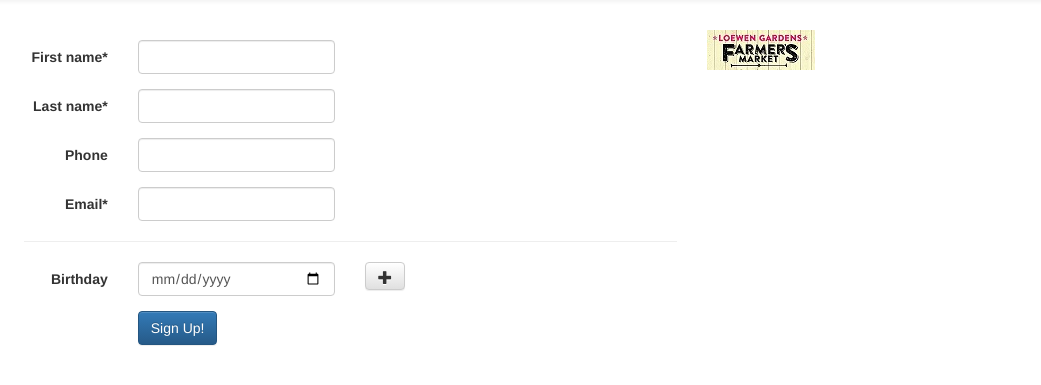
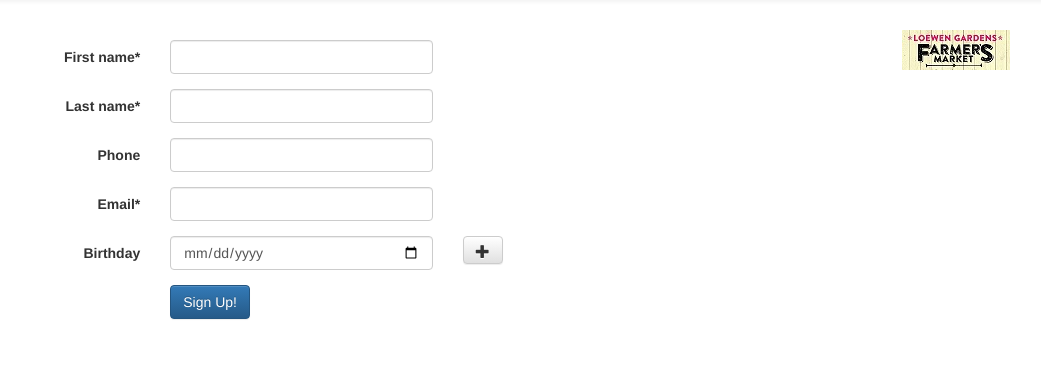
Before and after one commit to chaturv/fnfweb, a Django app: page /operations/promo/signup in a window 1280 px wide. Shown: the part 50-435 px from the top of the page, without its empty margins (46-1087 px from the left). Run offline with Django 3.2, Linux system fonts and the light colour scheme; data that the repository does not hold is empty; parts of the project's set-up code (start-up, migrations or seed data) failed here and were passed over; some libraries are stand-ins or nearby versions.

Commit message:
md experiment for iPad

```diff
--- a/operations/templates/operations/promo-signup.html
+++ b/operations/templates/operations/promo-signup.html
@@ -22,7 +22,7 @@
 
 <div class="container">
     <div class="row">
-        <div class="col-md-7">
+        <div class="col-md-9">
             <form action="{% url 'operations:promo-signup' %}" method="post" class="form-horizontal" id="id_promo_signup_form">
                 {% csrf_token %}
                 {% block messages %}
@@ -30,7 +30,7 @@
                 {% endblock %}
                 <p>
                     {% crispy promo_signup_form %}
-                <hr>
+                <!--<hr>-->
                 <!-- add optional birthdays -->
                 <div class="form-group">
                     <label class="col-md-2 control-label">Birthday</label>
@@ -65,7 +65,7 @@
                 </div>
             </form>
         </div>
-        <div class="col-md-5">
+        <div class="col-md-3">
             <img src="{% static 'operations/images/farmers_mkt_lowen_gdns.jpg' %}">
         </div>
     </div>
```
